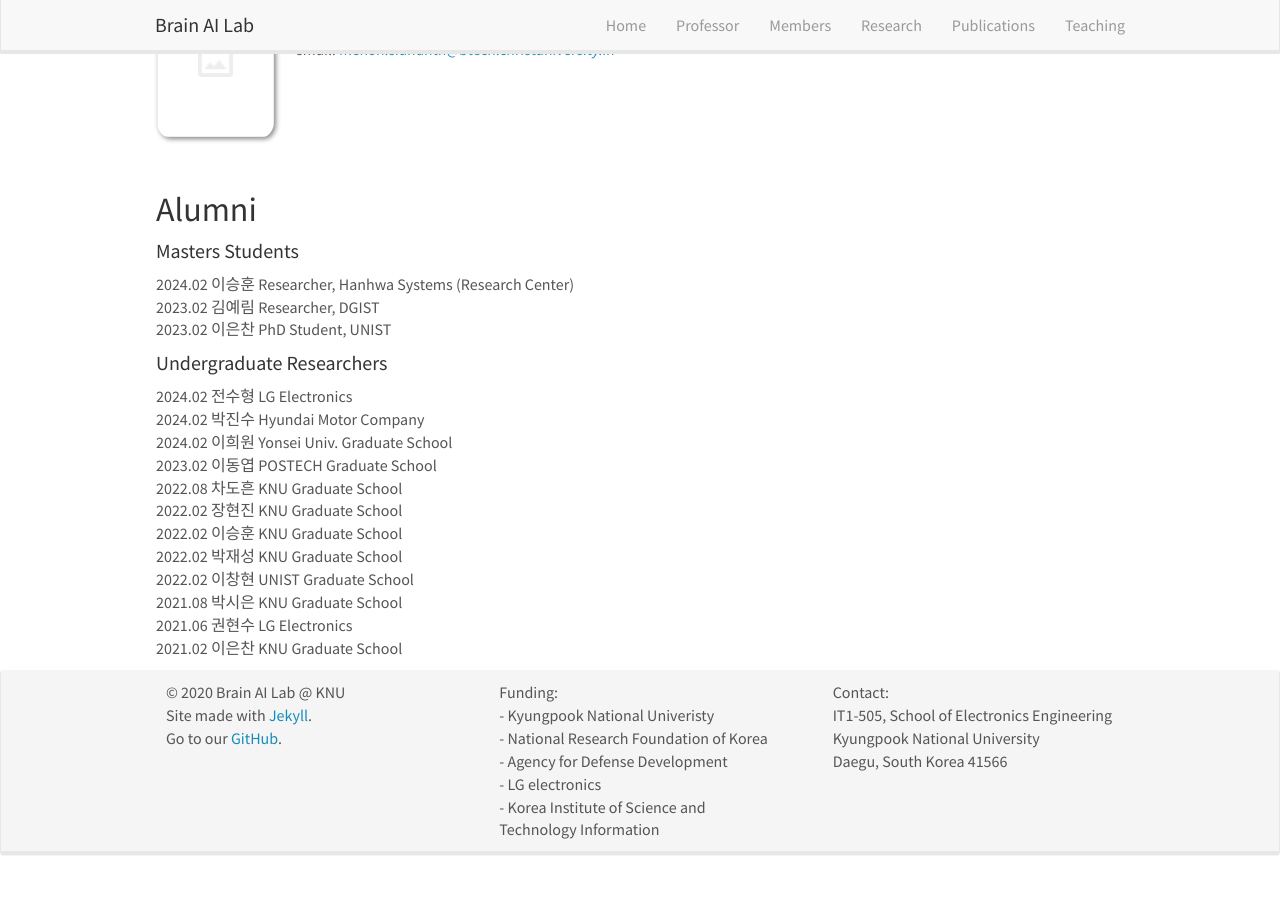
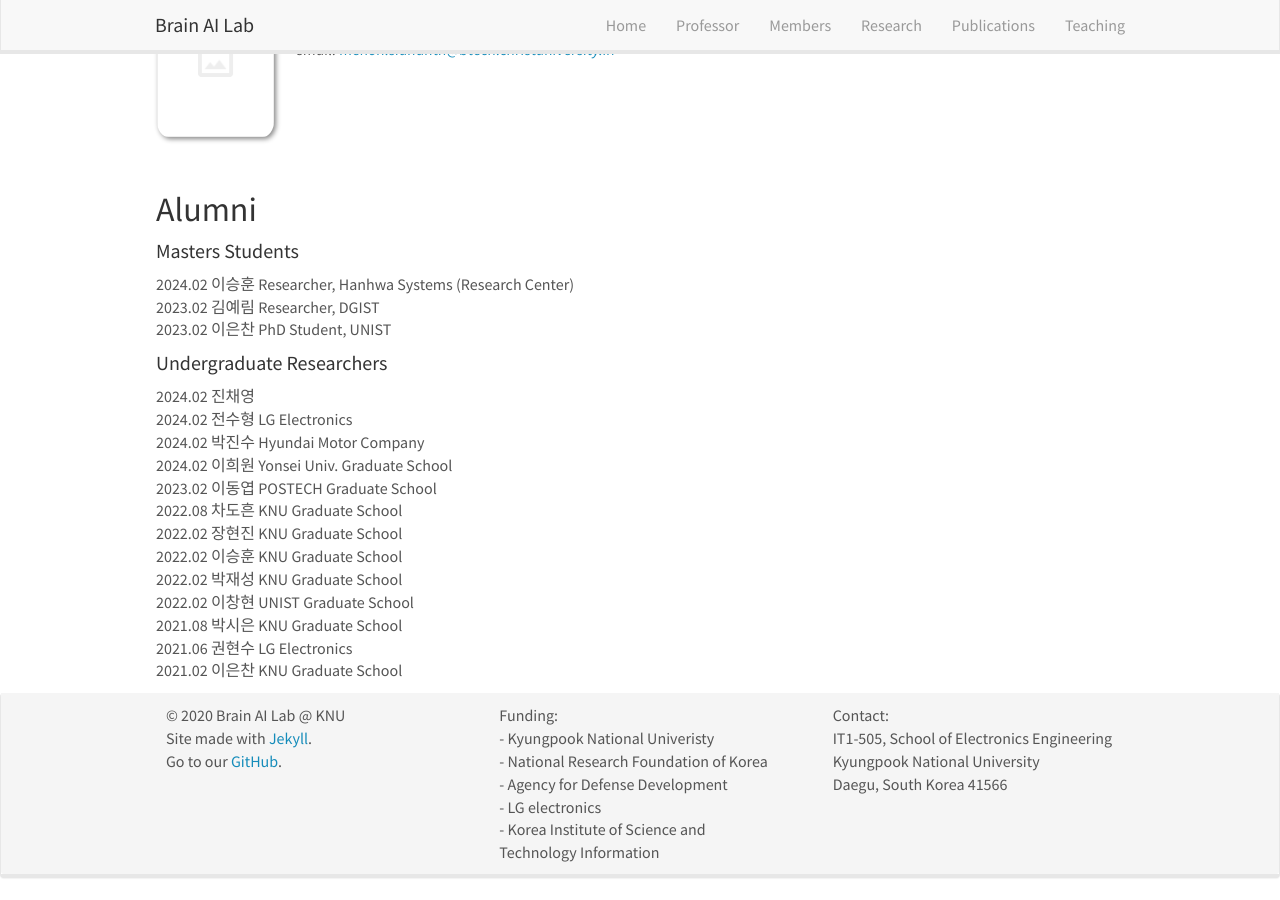
Before and after one commit to KNU-BrainAI/knu-brainai.github.io, a Jekyll site: the page built from _pages/members.md, in a window 1280 px wide and 900 px high, scrolled down 1790 px. Built offline with Jekyll 4.4.1, drawn with Linux system fonts in a browser that asks for light colours; nearby versions of some CDN libraries; before the commit the page ends 2667 px from its top, so only the background shows below that.

Commit message:
Update members.md

```diff
--- a/_pages/members.md
+++ b/_pages/members.md
@@ -73,6 +73,7 @@ permalink: /members/
 2023.02 이은찬 PhD Student, UNIST <br>
 
 #### Undergraduate Researchers
+2024.02 진채영 <br>
 2024.02 전수형 LG Electronics<br>
 2024.02 박진수 Hyundai Motor Company<br>
 2024.02 이희원 Yonsei Univ. Graduate School<br>
```
